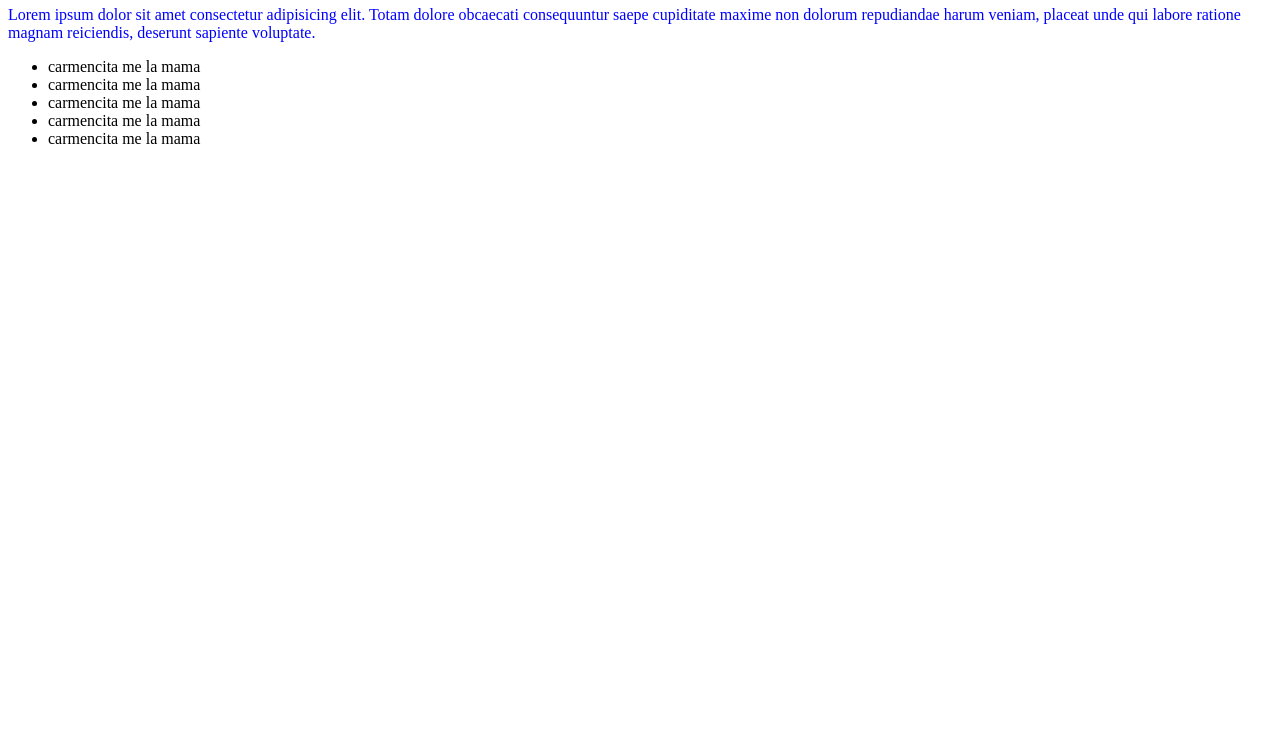
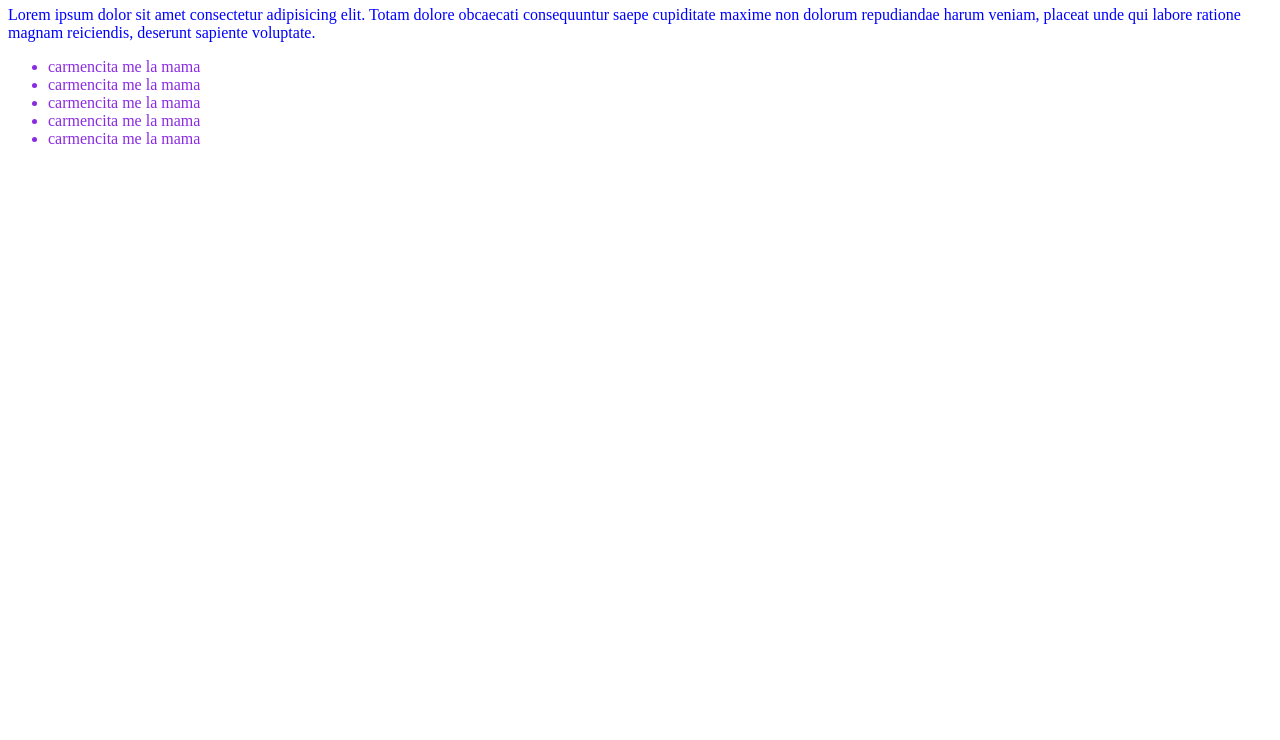
Before and after one commit to Obidis/Primerrepo, a plain HTML site: page index.html in a window 1280 px wide. Shown: the part 60-800 px from the top of the page. Drawn offline with Linux system fonts and the light colour scheme.

Commit message:
color a li

```diff
--- a/styles.css
+++ b/styles.css
@@ -4,3 +4,6 @@ h1{
 p{
     color: blue;
 }
+ul li{
+    color: blueviolet;
+}
```
